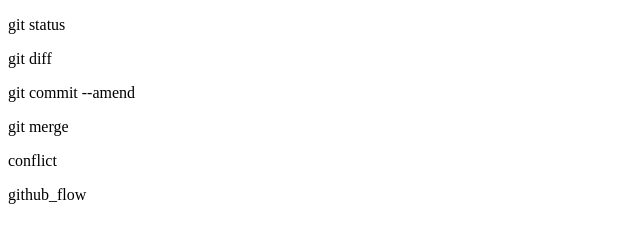
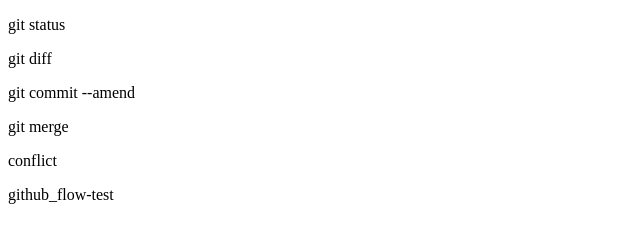
Before and after one commit to Hrs-Git/test, a plain HTML site: page index.html in a window 1280 px wide. Shown: the full height of the page, 0-640 px from the left. Drawn offline with Linux system fonts and the light colour scheme.

Commit message:
github_flow

```diff
--- a/index.html
+++ b/index.html
@@ -12,6 +12,6 @@
     <p>git commit --amend</p>
     <p>git merge</p>
     <p>conflict</p>
-    <p>github_flow</p>
+    <p>github_flow-test</p>
   </body>
 </html>
```
